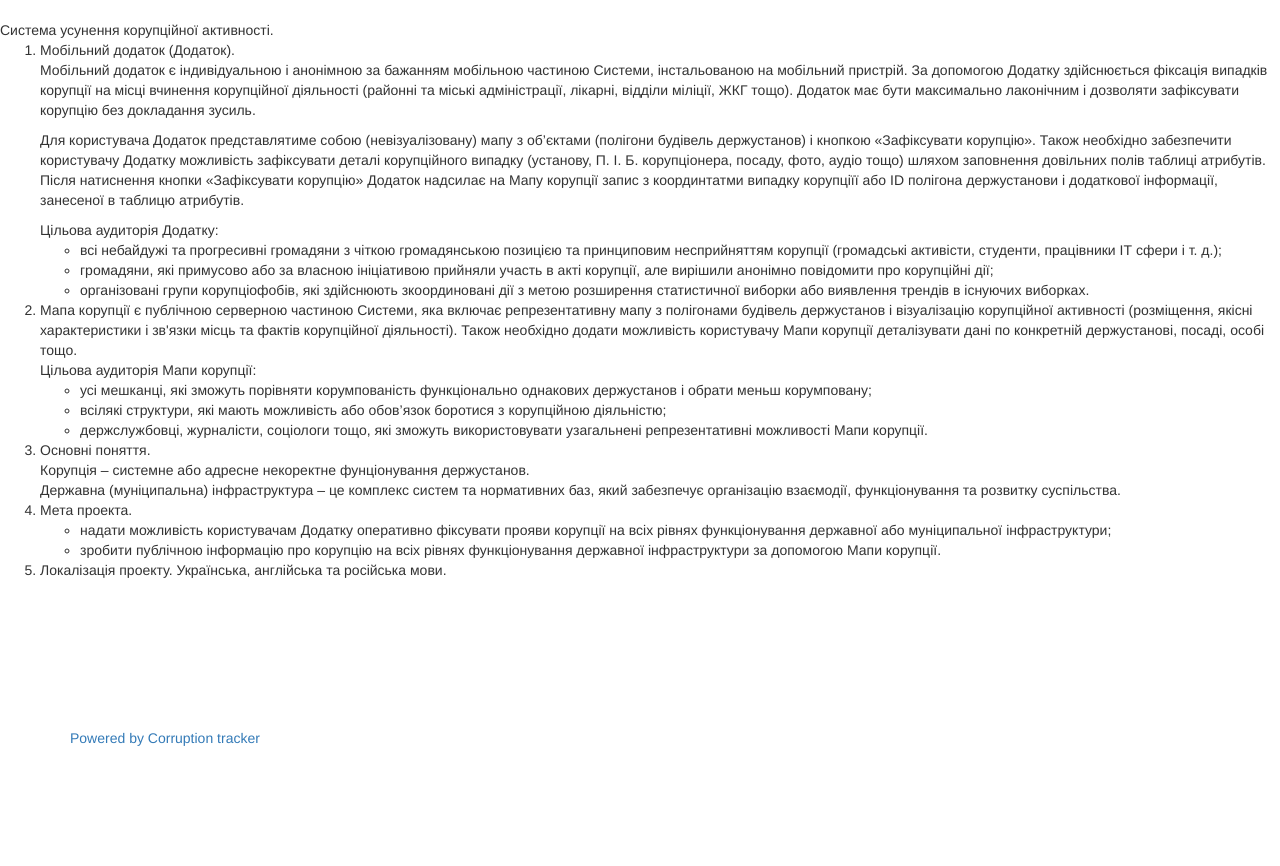
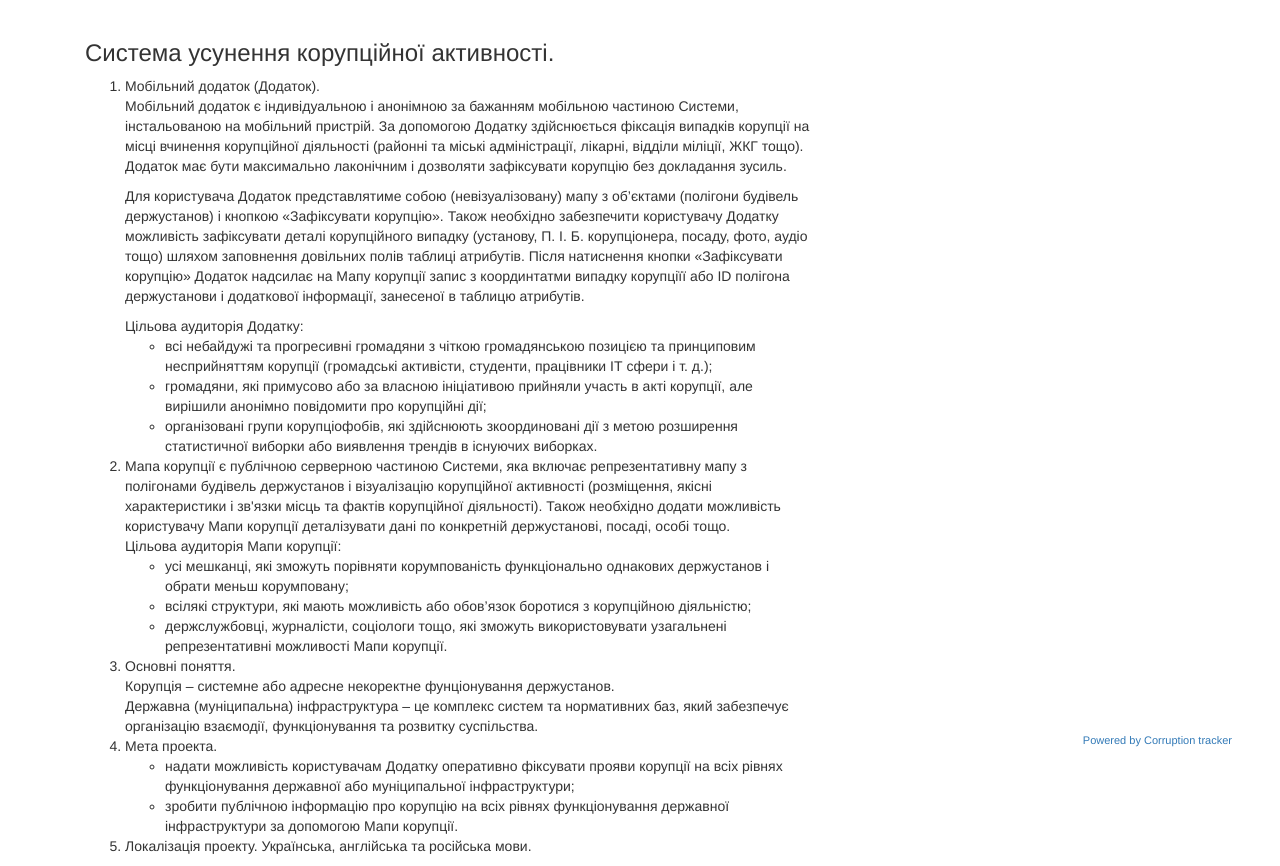
Before and after one commit to autogestion/corruption_tracker, a Django app: page /about in a window 1280 px wide. Shown: the part 52-918 px from the top of the page. Before the commit the page ends 798 px from the top, so only its background shows below. Run offline with Django 3.2, Linux system fonts and the light colour scheme; some libraries are stand-ins or nearby versions.

Commit message:
UI fixes  - github link moved to leaflet link with same style applied  - autocomplete dropdown marked with pointer  - about page style applied  - subheader text reformated according to bootstrap doc

```diff
--- a/static/css/general.css
+++ b/static/css/general.css
@@ -133,3 +133,20 @@ h5 {
         border-color: initial;
     }
 }
+
+.autocomplete-suggestion {
+    cursor: pointer;
+}
+
+#github_link {
+    padding-right: 50px;
+    background: rgba(255, 255, 255, 0.7);
+    font-size: 11px;
+    padding: 0 5px;
+    position: fixed;
+    bottom: 0;
+    margin-bottom: 0;
+    right: 43px;
+    height: 16px;
+    padding-top: 1px;
+}
--- a/templates/about.html
+++ b/templates/about.html
@@ -1,6 +1,8 @@
 {% extends "base.html" %}
 {% block map %}
-Система усунення корупційної активності. </br>
+<div class="container">
+    <div class="col-md-8">
+        <h3>Система усунення корупційної активності.</h3>
         <ol type="1">
             <li>Мобільний додаток (Додаток).</br>
 
@@ -42,5 +44,8 @@
             <li>зробити публічною інформацію про корупцію на всіх рівнях функціонування державної інфраструктури за допомогою Мапи корупції.</li>
             </ul></li>
             <li>Локалізація проекту. Українська, англійська та російська мови.</li>
+        </ol>
+    </div>
+</div>
 
 {% endblock %}
--- a/templates/add_page.html
+++ b/templates/add_page.html
@@ -19,8 +19,10 @@
             {% leaflet_map "main" callback="main_map_init" %}
         </div>
         <div class="col-md-4" id="float_block">
-            <h3>{% trans "Add claim" %}</h3>
-            <h5>{% trans "To add claim please click on building on the map, or enter organization name in searchbox 'Organization', name of servant and describe what was wrong. After it press 'Send claim' button." %}</h5>
+            <h3>
+                {% trans "Add claim" %}
+                <small><br>{% trans "To add claim please click on building on the map, or enter organization name in searchbox 'Organization', name of servant and describe what was wrong. After it press 'Send claim' button." %}</small>
+            </h3>
 
             <div class="right_block">
                 <div id="processing">Processing...</div>
--- a/templates/base.html
+++ b/templates/base.html
@@ -86,10 +86,8 @@
 {% block map %}
 {% endblock %}
 
-<div class="navbar-fixed-bottom row-fluid">
-      <div class="navbar-inner">
-          <div class="container"><a href="https://github.com/autogestion/corruption_tracker" target="_blank">Powered by Corruption tracker</a>
-        </div>
+    <div class="pull-right" id="github_link">
+        <a href="https://github.com/autogestion/corruption_tracker" target="_blank">Powered by Corruption tracker</a>
     </div>
-</div>
+
 </body>
```
Also changed, not shown: templates/home.html (+5 -2 lines). Lines whose indentation alone changed are shown as unchanged.
